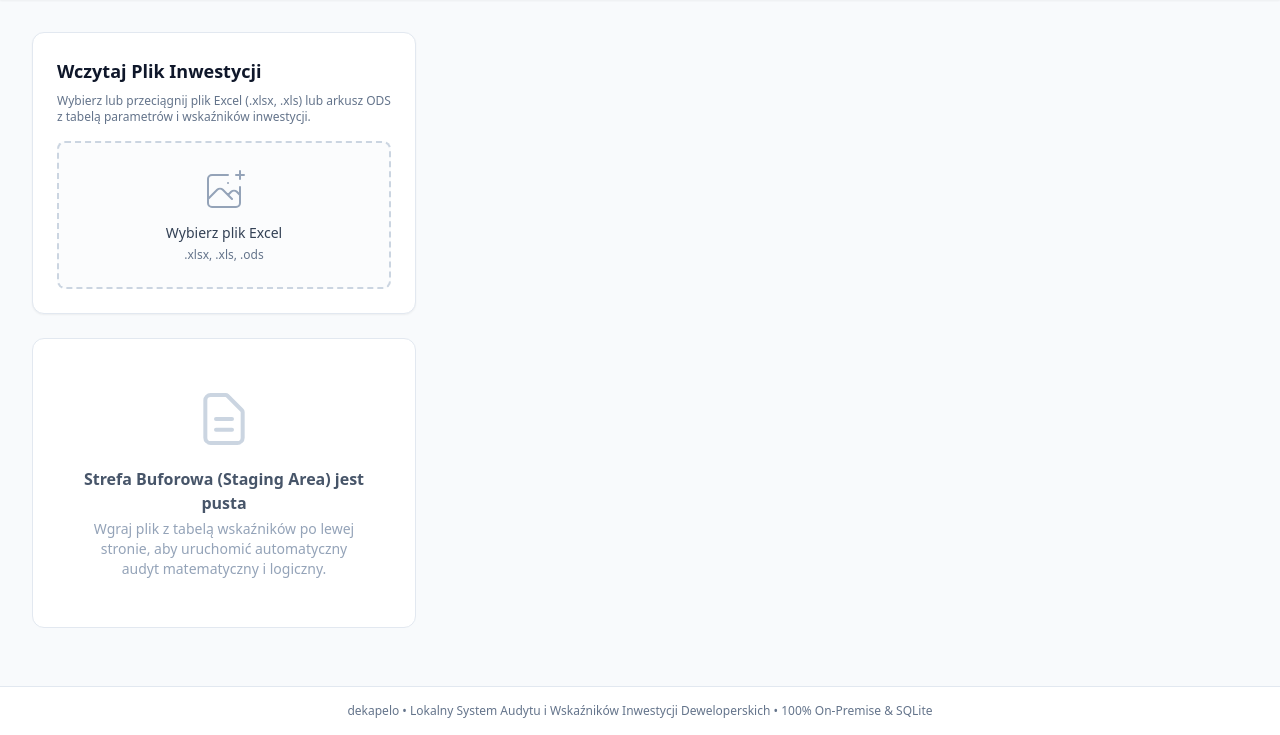
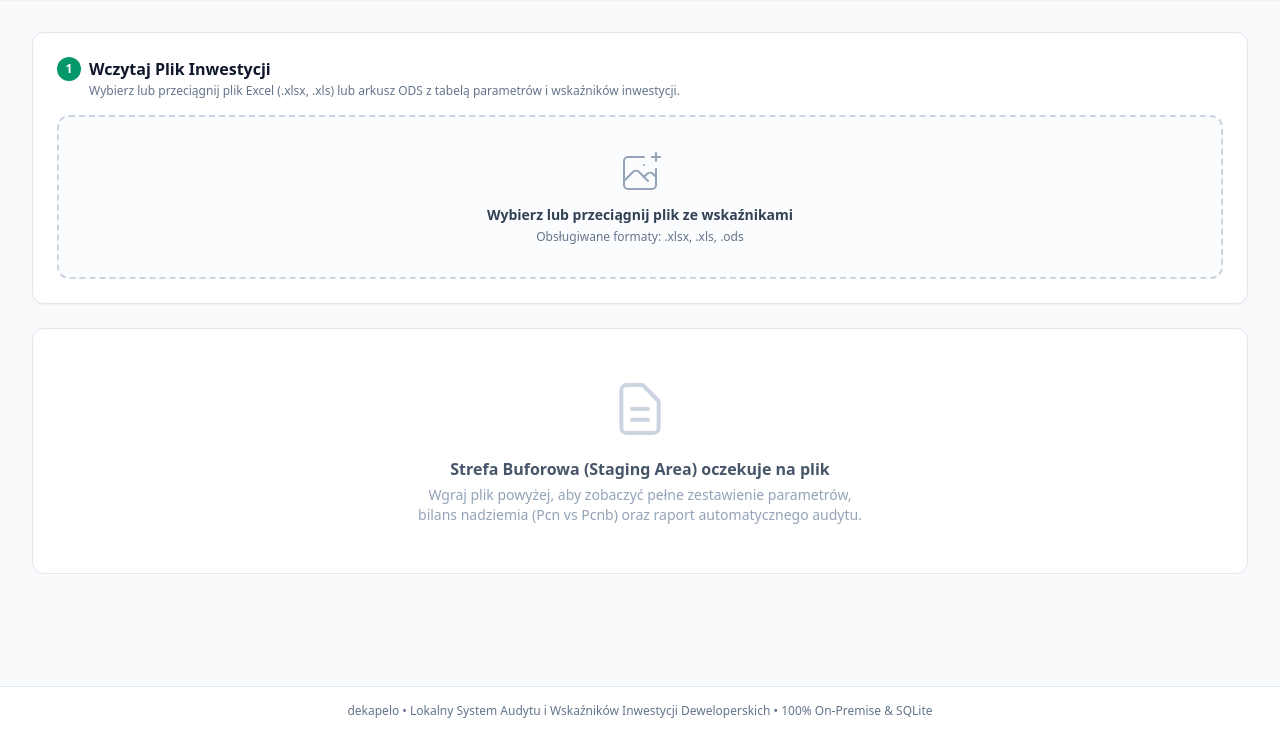
Before and after one commit to wojteksosnowski/dekapelo, a FastAPI app: page / in a window 1280 px wide. Shown: the part 65-800 px from the top of the page. Run offline with FastAPI, Linux system fonts and the light colour scheme; tables that the repository leaves empty hold one stand-in row (values such as "Sample post"); some libraries are stand-ins or nearby versions.

Commit message:
feat: distinguish Pcn and Pcnb in audit and rebuild staging area to full-width layout

```diff
--- a/dekapelo/ui/templates/index.html
+++ b/dekapelo/ui/templates/index.html
@@ -72,63 +72,78 @@
 
     <!-- ZAKŁADKA 1: IMPORT I AUDYT -->
     <section id="import-tab" class="tab-content block">
-      <div class="grid grid-cols-1 lg:grid-cols-3 gap-8">
+    <!-- ZAKŁADKA 1: IMPORT I AUDYT (PEŁNA SZEROKOŚĆ) -->
+    <section id="import-tab" class="tab-content block space-y-6">
 
-        <!-- Lewy panel: Wgrywanie pliku i konfiguracja -->
-        <div class="lg:col-span-1 space-y-6">
+      <!-- KROK 1: WCZYTAJ PLIK (FULL WIDTH) -->
       <div class="bg-white p-6 rounded-xl border border-slate-200 shadow-sm">
-            <h2 class="text-lg font-bold text-slate-900 mb-2">Wczytaj Plik Inwestycji</h2>
-            <p class="text-xs text-slate-500 mb-4">Wybierz lub przeciągnij plik Excel (.xlsx, .xls) lub arkusz ODS z tabelą parametrów i wskaźników inwestycji.</p>
+        <div class="flex flex-wrap justify-between items-center mb-4 gap-2">
+          <div>
+            <h2 class="text-base font-bold text-slate-900 flex items-center gap-2">
+              <span class="w-6 h-6 rounded-full bg-emerald-600 text-white text-xs font-bold flex items-center justify-center">1</span>
+              Wczytaj Plik Inwestycji
+            </h2>
+            <p class="text-xs text-slate-500 mt-0.5 ml-8">Wybierz lub przeciągnij plik Excel (.xlsx, .xls) lub arkusz ODS z tabelą parametrów i wskaźników inwestycji.</p>
+          </div>
+          <div id="file-info" class="hidden flex items-center gap-3 bg-emerald-50 border border-emerald-200 px-3 py-1.5 rounded-lg">
+            <span class="text-xs font-bold text-emerald-900" id="file-name"></span>
+            <span class="text-[11px] text-emerald-700 font-medium" id="file-size"></span>
+            <button type="button" onclick="document.getElementById('file-input').click()" class="text-xs text-emerald-700 hover:text-emerald-900 font-semibold underline ml-2">Zmień plik</button>
+          </div>
+        </div>
 
-            <div id="drop-zone" class="border-2 border-dashed border-slate-300 hover:border-emerald-500 rounded-lg p-6 text-center cursor-pointer transition bg-slate-50/50 hover:bg-emerald-50/30">
+        <div id="drop-zone" class="border-2 border-dashed border-slate-300 hover:border-emerald-500 rounded-xl p-8 text-center cursor-pointer transition bg-slate-50/50 hover:bg-emerald-50/30">
           <svg class="mx-auto h-12 w-12 text-slate-400" stroke="currentColor" fill="none" viewBox="0 0 48 48">
             <path d="M28 8H12a4 4 0 00-4 4v20m32-12v8m0 0v8a4 4 0 01-4 4H12a4 4 0 01-4-4v-4m32-4l-3.172-3.172a4 4 0 00-5.656 0L28 28M8 32l9.172-9.172a4 4 0 015.656 0L28 28m0 0l4 4m4-24h8m-4-4v8m-12 4h.02" stroke-width="2" stroke-linecap="round" stroke-linejoin="round" />
           </svg>
-              <div class="mt-2 text-sm font-medium text-slate-700">Wybierz plik Excel</div>
-              <p class="text-xs text-slate-500 mt-1">.xlsx, .xls, .ods</p>
+          <div class="mt-2 text-sm font-semibold text-slate-700">Wybierz lub przeciągnij plik ze wskaźnikami</div>
+          <p class="text-xs text-slate-500 mt-1">Obsługiwane formaty: .xlsx, .xls, .ods</p>
           <input type="file" id="file-input" class="hidden" accept=".xlsx,.xls,.ods" onchange="handleFileSelect(this.files[0])">
-            </div>
-
-            <div id="file-info" class="hidden mt-4 p-3 bg-emerald-50 border border-emerald-200 rounded-md">
-              <div class="text-xs font-semibold text-emerald-800" id="file-name"></div>
-              <div class="text-xs text-emerald-600" id="file-size"></div>
         </div>
       </div>
 
-          <!-- Metadane projektu -->
+      <!-- KROK 2: DANE INWESTYCJI I ETAPU (FULL WIDTH GRID) -->
       <div id="project-meta-card" class="hidden bg-white p-6 rounded-xl border border-slate-200 shadow-sm space-y-4">
-            <h3 class="text-sm font-bold uppercase tracking-wider text-slate-500">Dane Inwestycji i Etapu</h3>
+        <div class="flex items-center justify-between border-b border-slate-100 pb-3">
+          <h2 class="text-base font-bold text-slate-900 flex items-center gap-2">
+            <span class="w-6 h-6 rounded-full bg-emerald-600 text-white text-xs font-bold flex items-center justify-center">2</span>
+            Dane Inwestycji i Etapu Projektowego
+          </h2>
+          <span class="text-xs text-slate-400">Podstawowa jednostka badawcza: Etap powiązany z Inwestycją</span>
+        </div>
+
+        <div class="grid grid-cols-1 md:grid-cols-4 gap-4">
           <div>
-              <label class="block text-xs font-medium text-slate-700 mb-1">Nazwa Inwestycji *</label>
-              <input type="text" id="project-name-input" list="projects-datalist" oninput="onProjectNameInput(this.value)" placeholder="np. Dąbka Vita, Morska Vita" class="w-full text-sm px-3 py-2 border border-slate-300 rounded-lg focus:ring-2 focus:ring-emerald-500 focus:outline-none">
+            <label class="block text-xs font-bold text-slate-700 mb-1">Nazwa Inwestycji *</label>
+            <input type="text" id="project-name-input" list="projects-datalist" oninput="onProjectNameInput(this.value)" placeholder="np. Dąbka Vita, Morska Vita" class="w-full text-sm px-3 py-2 border border-slate-300 rounded-lg focus:ring-2 focus:ring-emerald-500 focus:outline-none bg-white">
             <datalist id="projects-datalist"></datalist>
           </div>
           <div>
-              <label class="block text-xs font-medium text-slate-700 mb-1">Etap Inwestycji *</label>
-              <input type="text" id="stage-name-input" list="stages-datalist" placeholder="np. APK, WPK, Projekt Budowlany, PW" class="w-full text-sm px-3 py-2 border border-slate-300 rounded-lg focus:ring-2 focus:ring-emerald-500 focus:outline-none">
+            <label class="block text-xs font-bold text-slate-700 mb-1">Etap Inwestycji *</label>
+            <input type="text" id="stage-name-input" list="stages-datalist" placeholder="np. APK, WPK, Projekt Budowlany, PW" class="w-full text-sm px-3 py-2 border border-slate-300 rounded-lg focus:ring-2 focus:ring-emerald-500 focus:outline-none bg-white">
             <datalist id="stages-datalist"></datalist>
-              <p class="text-[11px] text-slate-400 mt-0.5">Podstawowa jednostka badawcza powiązana z inwestycją.</p>
-            </div>
-            <div class="grid grid-cols-2 gap-3">
-              <div>
-                <label class="block text-xs font-medium text-slate-700 mb-1">Miasto</label>
-                <input type="text" id="city-input" list="cities-datalist" placeholder="np. Warszawa, Gdańsk" class="w-full text-sm px-3 py-2 border border-slate-300 rounded-lg focus:ring-2 focus:ring-emerald-500 focus:outline-none">
-                <datalist id="cities-datalist"></datalist>
           </div>
           <div>
-                <label class="block text-xs font-medium text-slate-700 mb-1">Dzielnica</label>
-                <input type="text" id="district-input" list="districts-datalist" placeholder="np. Bemowo, Orunia" class="w-full text-sm px-3 py-2 border border-slate-300 rounded-lg focus:ring-2 focus:ring-emerald-500 focus:outline-none">
+            <label class="block text-xs font-bold text-slate-700 mb-1">Miasto i Dzielnica</label>
+            <div class="grid grid-cols-2 gap-2">
+              <input type="text" id="city-input" list="cities-datalist" placeholder="Miasto" class="w-full text-sm px-2.5 py-2 border border-slate-300 rounded-lg focus:ring-2 focus:ring-emerald-500 focus:outline-none">
+              <input type="text" id="district-input" list="districts-datalist" placeholder="Dzielnica" class="w-full text-sm px-2.5 py-2 border border-slate-300 rounded-lg focus:ring-2 focus:ring-emerald-500 focus:outline-none">
+            </div>
+            <datalist id="cities-datalist"></datalist>
             <datalist id="districts-datalist"></datalist>
           </div>
-            </div>
           <div>
-              <label class="block text-xs font-medium text-slate-700 mb-1">Deweloper / Spółka celowa</label>
+            <label class="block text-xs font-bold text-slate-700 mb-1">Deweloper / Spółka celowa</label>
             <input type="text" id="developer-input" list="developers-datalist" placeholder="np. Develia" class="w-full text-sm px-3 py-2 border border-slate-300 rounded-lg focus:ring-2 focus:ring-emerald-500 focus:outline-none">
             <datalist id="developers-datalist"></datalist>
+          </div>
+        </div>
+
         <div>
           <label class="block text-xs font-medium text-slate-700 mb-1">Notatki / Uwagi</label>
-              <textarea id="notes-input" rows="2" class="w-full text-sm px-3 py-2 border border-slate-300 rounded-lg focus:ring-2 focus:ring-emerald-500 focus:outline-none"></textarea>
+          <input type="text" id="notes-input" placeholder="Opcjonalne uwagi lub założenia do etapu..." class="w-full text-sm px-3 py-2 border border-slate-300 rounded-lg focus:ring-2 focus:ring-emerald-500 focus:outline-none">
         </div>
+
         <div id="db-suggestions-box" class="hidden bg-emerald-50 border border-emerald-200 rounded-lg p-3 text-xs space-y-1.5">
           <div class="font-bold text-emerald-800 flex items-center justify-between">
             <span class="flex items-center gap-1.5">
@@ -139,42 +154,50 @@
           </div>
           <div id="db-suggestions-content" class="text-slate-700 space-y-1"></div>
         </div>
+      </div>
 
-            <button onclick="saveStagingProject()" id="save-btn" class="w-full py-2.5 px-4 bg-emerald-600 hover:bg-emerald-700 text-white font-medium text-sm rounded-lg shadow transition flex items-center justify-center gap-2">
+      <!-- KROK 3: STREFA BUFOROWA I AUDYT (FULL WIDTH PANORAMA) -->
+      <div id="staging-empty" class="bg-white border border-slate-200 rounded-xl p-12 text-center text-slate-400">
+        <svg class="mx-auto h-16 w-16 mb-4 text-slate-300" fill="none" stroke="currentColor" viewBox="0 0 24 24"><path stroke-linecap="round" stroke-linejoin="round" stroke-width="1.5" d="M9 12h6m-6 4h6m2 5H7a2 2 0 01-2-2V5a2 2 0 012-2h5.586a1 1 0 01.707.293l5.414 5.414a1 1 0 01.293.707V19a2 2 0 01-2 2z"></path></svg>
+        <h3 class="text-base font-semibold text-slate-600">Strefa Buforowa (Staging Area) oczekuje na plik</h3>
+        <p class="text-sm mt-1 max-w-md mx-auto">Wgraj plik powyżej, aby zobaczyć pełne zestawienie parametrów, bilans nadziemia (Pcn vs Pcnb) oraz raport automatycznego audytu.</p>
+      </div>
+
+      <div id="staging-content" class="hidden space-y-6">
+        <!-- Pasek podsumowania audytu i akcji zapisu -->
+        <div class="bg-white p-5 rounded-xl border border-slate-200 shadow-sm flex flex-wrap items-center justify-between gap-4">
+          <div>
+            <div class="flex items-center gap-2">
+              <span class="w-6 h-6 rounded-full bg-emerald-600 text-white text-xs font-bold flex items-center justify-center">3</span>
+              <h3 class="text-base font-bold text-slate-900" id="audit-headline">Raport Audytu Strefy Buforowej</h3>
+            </div>
+            <p class="text-xs text-slate-500 mt-0.5 ml-8">Zweryfikowano parametry, bilanse powierzchni nadziemia (Pcn vs Pcnb) i zgodność formuł matematycznych.</p>
+          </div>
+          <div class="flex items-center gap-3">
+            <div class="flex gap-2">
+              <span id="badge-pass" class="px-3 py-1 rounded-full text-xs font-bold bg-emerald-100 text-emerald-800">0 Poprawnych</span>
+              <span id="badge-warn" class="px-3 py-1 rounded-full text-xs font-bold bg-amber-100 text-amber-800">0 Ostrzeżeń</span>
+              <span id="badge-fail" class="px-3 py-1 rounded-full text-xs font-bold bg-rose-100 text-rose-800">0 Błędów</span>
+            </div>
+            <button onclick="saveStagingProject()" class="py-2 px-5 bg-emerald-600 hover:bg-emerald-700 text-white font-semibold text-sm rounded-lg shadow transition flex items-center gap-2">
               <svg class="w-4 h-4" fill="none" stroke="currentColor" viewBox="0 0 24 24"><path stroke-linecap="round" stroke-linejoin="round" stroke-width="2" d="M5 13l4 4L19 7"></path></svg>
               Zatwierdź i Zapisz w Bazie SQLite
             </button>
           </div>
         </div>
 
-        <!-- Prawy panel: Staging Area i Raport Audytu -->
-        <div class="lg:col-span-2 space-y-6">
-          <div id="staging-empty" class="bg-white border border-slate-200 rounded-xl p-12 text-center text-slate-400">
-            <svg class="mx-auto h-16 w-16 mb-4 text-slate-300" fill="none" stroke="currentColor" viewBox="0 0 24 24"><path stroke-linecap="round" stroke-linejoin="round" stroke-width="1.5" d="M9 12h6m-6 4h6m2 5H7a2 2 0 01-2-2V5a2 2 0 012-2h5.586a1 1 0 01.707.293l5.414 5.414a1 1 0 01.293.707V19a2 2 0 01-2 2z"></path></svg>
-            <h3 class="text-base font-semibold text-slate-600">Strefa Buforowa (Staging Area) jest pusta</h3>
-            <p class="text-sm mt-1">Wgraj plik z tabelą wskaźników po lewej stronie, aby uruchomić automatyczny audyt matematyczny i logiczny.</p>
-          </div>
+        <!-- Karty Faz i Audytu na pełną szerokość -->
+        <div id="phases-container" class="space-y-6"></div>
 
-          <div id="staging-content" class="hidden space-y-6">
-            <!-- Pasek podsumowania audytu -->
-            <div class="bg-white p-6 rounded-xl border border-slate-200 shadow-sm flex flex-wrap items-center justify-between gap-4">
-              <div>
-                <span class="text-xs uppercase tracking-wider font-semibold text-slate-400">Wynik Audytu Pliku</span>
-                <h3 class="text-lg font-bold text-slate-900" id="audit-headline">Zweryfikowano pomyślnie</h3>
-              </div>
-              <div class="flex gap-2">
-                <span id="badge-pass" class="px-3 py-1 rounded-full text-xs font-bold bg-emerald-100 text-emerald-800">0 Poprawnych</span>
-                <span id="badge-warn" class="px-3 py-1 rounded-full text-xs font-bold bg-amber-100 text-amber-800">0 Ostrzeżeń</span>
-                <span id="badge-fail" class="px-3 py-1 rounded-full text-xs font-bold bg-rose-100 text-rose-800">0 Błędów</span>
+        <!-- Dolny przycisk zapisu -->
+        <div class="flex justify-end pt-2">
+          <button onclick="saveStagingProject()" class="py-2.5 px-6 bg-emerald-600 hover:bg-emerald-700 text-white font-semibold text-sm rounded-lg shadow transition flex items-center gap-2">
+            <svg class="w-4 h-4" fill="none" stroke="currentColor" viewBox="0 0 24 24"><path stroke-linecap="round" stroke-linejoin="round" stroke-width="2" d="M5 13l4 4L19 7"></path></svg>
+            Zatwierdź i Zapisz Etap w Bazie SQLite
+          </button>
         </div>
       </div>
 
-            <!-- Karty Faz i Audytu -->
-            <div id="phases-container" class="space-y-6"></div>
-          </div>
-        </div>
-
-      </div>
     </section>
 
     <!-- ZAKŁADKA 2: KATALOG INWESTYCJI -->
@@ -597,23 +620,65 @@
           `;
         });
 
-        // Wskaźniki w zwięzłej tabeli
-        const importantKeys = [
-          ['Pow. działki', pData.powierzchnia_dzialki ? pData.powierzchnia_dzialki + ' m²' : '-'],
-          ['Pow. zabudowy', pData.powierzchnia_zabudowy ? pData.powierzchnia_zabudowy + ' m²' : '-'],
-          ['Pow. całkowita (Pc)', pData.powierzchnia_calkowita ? pData.powierzchnia_calkowita + ' m²' : '-'],
-          ['Nadziemie (Pcn)', pData.pow_calkowita_nadziemia ? pData.pow_calkowita_nadziemia + ' m²' : '-'],
-          ['Podziemie (Pcp)', pData.pow_calkowita_podziemia ? pData.pow_calkowita_podziemia + ' m²' : '-'],
-          ['Miejsca parkingowe', pData.suma_miejsc_parkingowych || '-'],
-          ['Sprawność nadziemia', pData.wskaznik_pumiu_pcn ? pData.wskaznik_pumiu_pcn.toFixed(3) : '-'],
-          ['Średnia wielkość lokalu', pData.srednia_wielkosc_mieszkania ? pData.srednia_wielkosc_mieszkania.toFixed(2) + ' m²' : '-']
-        ];
+        // Wyodrębniona prezentacja bilansu nadziemia (Pcn vs Pcnb) oraz kluczowych wskaźników
+        const pcnVal = pData.pow_calkowita_nadziemia ? `${pData.pow_calkowita_nadziemia.toLocaleString('pl-PL')} m²` : '-';
+        const pcnbVal = pData.pow_calkowita_nadziemia_z_balkonami ? `${pData.pow_calkowita_nadziemia_z_balkonami.toLocaleString('pl-PL')} m²` : '-';
+        const plbVal = pData.pow_calkowita_balkonow_loggii ? `${pData.pow_calkowita_balkonow_loggii.toLocaleString('pl-PL')} m²` : '-';
+        const pcVal = pData.powierzchnia_calkowita ? `${pData.powierzchnia_calkowita.toLocaleString('pl-PL')} m²` : '-';
+        const pcbVal = pData.pow_calkowita_z_balkonami ? `${pData.pow_calkowita_z_balkonami.toLocaleString('pl-PL')} m²` : '-';
+        const pcpVal = pData.pow_calkowita_podziemia ? `${pData.pow_calkowita_podziemia.toLocaleString('pl-PL')} m²` : '-';
+        const pdVal = pData.powierzchnia_dzialki ? `${pData.powierzchnia_dzialki.toLocaleString('pl-PL')} m²` : '-';
+        const pzVal = pData.powierzchnia_zabudowy ? `${pData.powierzchnia_zabudowy.toLocaleString('pl-PL')} m²` : '-';
+        const wskPcn = pData.wskaznik_pumiu_pcn ? pData.wskaznik_pumiu_pcn.toFixed(3) : '-';
+        const wskPcnb = pData.wskaznik_pumiu_pcnb ? pData.wskaznik_pumiu_pcnb.toFixed(3) : '-';
+        const srmVal = pData.srednia_wielkosc_mieszkania ? `${pData.srednia_wielkosc_mieszkania.toFixed(2)} m²` : '-';
+        const mpVal = pData.suma_miejsc_parkingowych || '-';
+        const wskMpVal = pData.wskaznik_mp ? pData.wskaznik_mp.toFixed(2) : '-';
 
-        let gridHtml = `<div class="grid grid-cols-2 sm:grid-cols-4 gap-3 bg-slate-50 p-3 rounded-lg text-xs">`;
-        importantKeys.forEach(([label, val]) => {
-          gridHtml += `<div><span class="text-slate-400 block">${label}</span><strong class="text-slate-800">${val}</strong></div>`;
-        });
-        gridHtml += `</div>`;
+        let gridHtml = `
+          <!-- Blok Bilansu Nadziemia: Pcn vs Pcnb -->
+          <div class="bg-emerald-50/60 border border-emerald-200/80 rounded-xl p-4">
+            <div class="flex items-center justify-between mb-2">
+              <span class="text-xs font-bold uppercase tracking-wider text-emerald-900 flex items-center gap-1.5">
+                <svg class="w-4 h-4 text-emerald-600" fill="none" stroke="currentColor" viewBox="0 0 24 24"><path stroke-linecap="round" stroke-linejoin="round" stroke-width="2" d="M19 21V5a2 2 0 00-2-2H7a2 2 0 00-2 2v16m14 0h2m-2 0h-5m-9 0H3m2 0h5M9 7h1m-1 4h1m4-4h1m-1 4h1m-5 10v-5a1 1 0 011-1h2a1 1 0 011 1v5m-4 0h4"></path></svg>
+                Struktura Powierzchni Nadziemia & Balkonów
+              </span>
+              <span class="text-[11px] text-emerald-700 font-medium">Relacja: Pcn + Plb = Pcnb</span>
+            </div>
+            <div class="grid grid-cols-2 sm:grid-cols-5 gap-3 text-xs">
+              <div class="bg-white p-2.5 rounded-lg border border-emerald-100 shadow-2xs">
+                <span class="text-slate-500 block text-[11px]">Nadziemie bez balkonów (Pcn)</span>
+                <strong class="text-slate-900 text-sm">${pcnVal}</strong>
+              </div>
+              <div class="bg-white p-2.5 rounded-lg border border-emerald-100 shadow-2xs">
+                <span class="text-slate-500 block text-[11px]">Balkony i loggie (Plb)</span>
+                <strong class="text-slate-900 text-sm">${plbVal}</strong>
+              </div>
+              <div class="bg-white p-2.5 rounded-lg border border-emerald-200 shadow-2xs">
+                <span class="text-emerald-800 block text-[11px] font-semibold">Nadziemie z balkonami (Pcnb)</span>
+                <strong class="text-emerald-900 text-sm font-bold">${pcnbVal}</strong>
+              </div>
+              <div class="bg-white p-2.5 rounded-lg border border-emerald-100 shadow-2xs">
+                <span class="text-slate-500 block text-[11px]">Sprawność PUMiU / Pcn</span>
+                <strong class="text-slate-900 text-sm">${wskPcn}</strong>
+              </div>
+              <div class="bg-white p-2.5 rounded-lg border border-emerald-100 shadow-2xs">
+                <span class="text-slate-500 block text-[11px]">Sprawność PUMiU / Pcnb</span>
+                <strong class="text-slate-900 text-sm">${wskPcnb}</strong>
+              </div>
+            </div>
+          </div>
+
+          <!-- Pozostałe kluczowe parametry etapu -->
+          <div class="grid grid-cols-2 sm:grid-cols-4 md:grid-cols-6 gap-3 bg-slate-50 p-3.5 rounded-xl border border-slate-200 text-xs">
+            <div><span class="text-slate-400 block text-[11px]">Pow. działki (Pd)</span><strong class="text-slate-800">${pdVal}</strong></div>
+            <div><span class="text-slate-400 block text-[11px]">Pow. zabudowy (Pz)</span><strong class="text-slate-800">${pzVal}</strong></div>
+            <div><span class="text-slate-400 block text-[11px]">Całkowita bez balk. (Pc)</span><strong class="text-slate-800">${pcVal}</strong></div>
+            <div><span class="text-slate-400 block text-[11px]">Całkowita z balk. (Pcb)</span><strong class="text-slate-800">${pcbVal}</strong></div>
+            <div><span class="text-slate-400 block text-[11px]">Podziemie (Pcp)</span><strong class="text-slate-800">${pcpVal}</strong></div>
+            <div><span class="text-slate-400 block text-[11px]">Miejsca park. (Wsk. MP)</span><strong class="text-slate-800">${mpVal} (${wskMpVal})</strong></div>
+          </div>
+        `;
 
         card.innerHTML = kpiSummaryHtml + gridHtml + `<div class="space-y-1.5"><h5 class="text-xs font-semibold text-slate-500 uppercase">Wyniki Walidacji Matematycznej:</h5>${auditRowsHtml}</div>`;
         container.appendChild(card);
```
Also changed, not shown: AGENTS.md (added, +22 -0 lines), dekapelo/auditor/kpi_auditor.py (+90 -6 lines), dekapelo/ingestion/kpi_parser.py (+10 -10 lines), tests/test_kpi_auditor.py (+66 -0 lines). Lines whose indentation alone changed are shown as unchanged.
